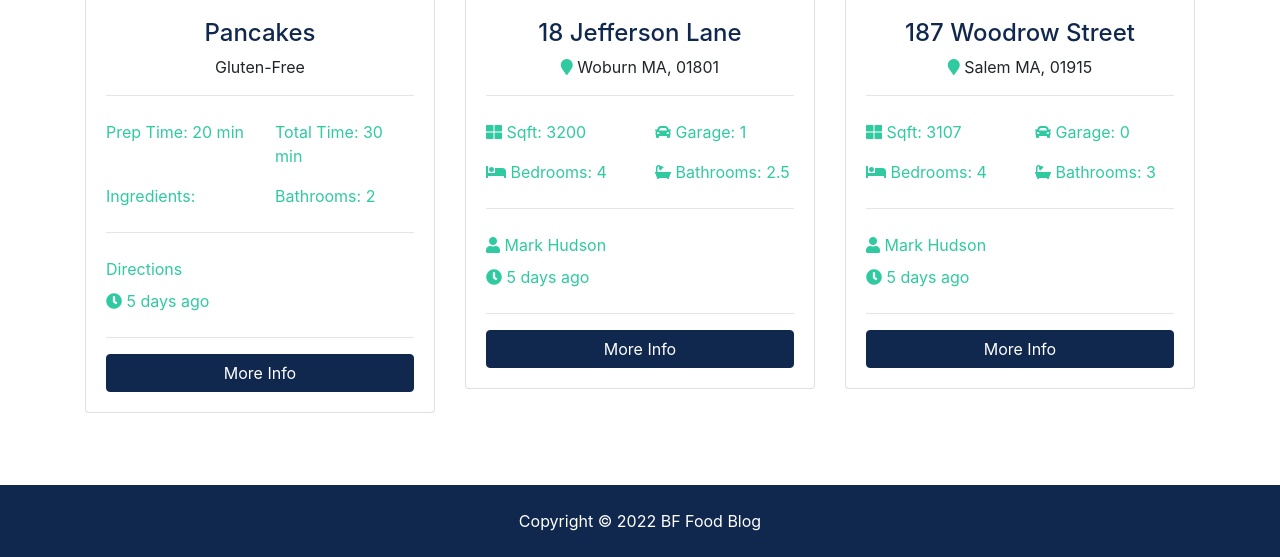
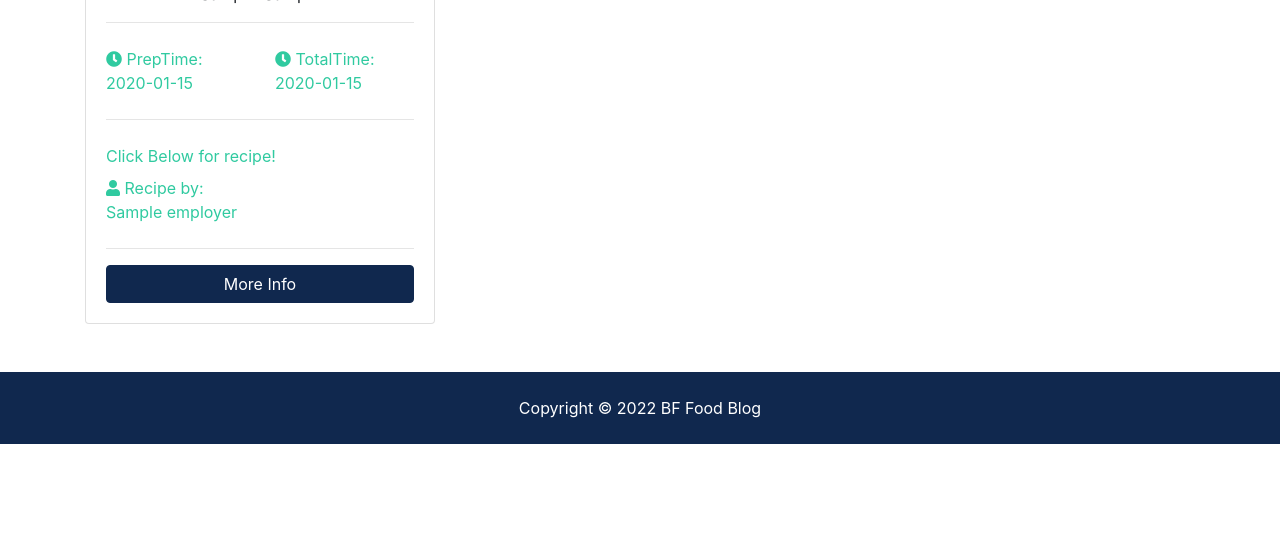
Before and after one commit to Bfatima25/foodblog_project, a Django app: page / in a window 1280 px wide. Shown: the part 1173-1730 px from the top of the page. After the commit the page ends 1617 px from the top, so only its background shows below. Run offline with Django 4.2, Linux system fonts and the light colour scheme; tables that the repository leaves empty hold one stand-in row (values such as "Sample post"); grey boxes marked "Sample" are stand-in pictures; some libraries are stand-ins or nearby versions.

Commit message:
added dynamic content on home page

```diff
--- a/pages/views.py
+++ b/pages/views.py
@@ -1,8 +1,23 @@
 from django.shortcuts import render
 from django.http import HttpResponse
 
+from recipes.models import Recipe
+from employers.models import Employer
+
 def index(request):
-    return render(request, 'pages/index.html')
+    recipes = Recipe.objects.order_by('-list_date').filter(is_published=True)[:3]
+
+    context = {
+        'recipes': recipes
+    }
+
+    return render(request, 'pages/index.html', context)
 
 def about(request):
-    return render(request, 'pages/about.html')
+    #Get all employers
+    employers = Employer.objects.order_by('-hire_date')
+
+    context = {
+        'employers': employers,
+    }
+    return render(request, 'pages/about.html', context)
--- a/recipes/views.py
+++ b/recipes/views.py
@@ -3,7 +3,7 @@ from django.shortcuts import render
 from .models import Recipe
 
 def index(request):
-    recipes = Recipe.objects.all()
+    recipes = Recipe.objects.order_by('-list_date').filter(is_published=True)
 
     context = {
         'recipes': recipes
--- a/templates/pages/index.html
+++ b/templates/pages/index.html
@@ -52,136 +52,47 @@
   </section>
 
   <!-- Recipes -->
-  <section id="recipes" class="py-5">
+  <section id="recipes" class="py-4">
     <div class="container">
-      <h3 class="text-center mb-3">Latest Recipes</h3>
       <div class="row">
-        <!-- recipe 1 -->
+        {% if recipes %}
+          {% for recipe in recipes %}
           <div class="col-md-6 col-lg-4 mb-4">
             <div class="card recipe-preview">
-            <img class="card-img-top" src="assets/img/homes/home-1.jpg" alt="">
-            <div class="card-img-overlay">
-            </div>
+              <img class="card-img-top" src="{{ recipe.photo_main.url }}" alt="">
               <div class="card-body">
                 <div class="recipe-heading text-center">
-                <h4 class="text-primary">Pancakes</h4>
-                <p>Gluten-Free</p>
-              </div>
-              <hr>
-              <div class="row py-2 text-secondary">
-                <div class="col-6">Prep Time: 20 min</div>
-                <div class="col-6">Total Time: 30 min
-                </div>
-              </div>
-              <div class="row py-2 text-secondary">
-                <div class="col-6">
-                  <i></i> Ingredients:</div>
-                <div class="col-6">
-                  <i></i> Bathrooms: 2</div>
+                  <h4 class="text-primary">{{ recipe.title }}</h4>
+                  <p>{{ recipe.Mealtype }}-{{ recipe.Specialdiet }}</p>
                 </div>
                 <hr>
               <div class="row py-2 text-secondary">
                 <div class="col-6">
-                  <i></i> Directions</div>
+                  <i class="fas fa-clock"></i> PrepTime: {{ recipe.preptime }}</div>
+                <div class="col-6">
+                  <i class="fas fa-clock"></i> TotalTime: {{ recipe.totaltime }}</div>
+              </div>
+              <hr>
+              <div class="row py-2 text-secondary">
+                <div class="col-12">
+                  Click Below for recipe!</div>
               </div>
                 <div class="row text-secondary pb-2">
                   <div class="col-6">
-                  <i class="fas fa-clock"></i> 5 days ago</div>
+                    <i class="fas fa-user"></i> Recipe by: {{ recipe.employer }}</div>
                 </div>
                 <hr>
-              <a href="listing.html" class="btn btn-primary btn-block">More Info</a>
+                  <a href="{% url 'recipe' recipe.id %}" class="btn btn-primary btn-block">More Info</a>
                 </div>
               </div>
             </div>
-
-        <!-- Listing 2 -->
-        <div class="col-md-6 col-lg-4 mb-4">
-          <div class="card listing-preview">
-            <img class="card-img-top" src="assets/img/homes/home-2.jpg" alt="">
-            <div class="card-img-overlay">
-              <h2>
-                <span class="badge badge-secondary text-white">$550,000</span>
-              </h2>
+          {% endfor %}
+        {% else %}
+          <div class="col-md-12">
+            <p>No Recipes Available</p>
           </div>
-            <div class="card-body">
-              <div class="listing-heading text-center">
-                <h4 class="text-primary">18 Jefferson Lane</h4>
-                <p>
-                  <i class="fas fa-map-marker text-secondary"></i> Woburn MA, 01801</p>
-              </div>
-              <hr>
-              <div class="row py-2 text-secondary">
-                <div class="col-6">
-                  <i class="fas fa-th-large"></i> Sqft: 3200</div>
-                <div class="col-6">
-                  <i class="fas fa-car"></i> Garage: 1</div>
-              </div>
-              <div class="row py-2 text-secondary">
-                <div class="col-6">
-                  <i class="fas fa-bed"></i> Bedrooms: 4</div>
-                <div class="col-6">
-                  <i class="fas fa-bath"></i> Bathrooms: 2.5</div>
-              </div>
-              <hr>
-              <div class="row py-2 text-secondary">
-                <div class="col-6">
-                  <i class="fas fa-user"></i> Mark Hudson</div>
-              </div>
-              <div class="row text-secondary pb-2">
-                <div class="col-6">
-                  <i class="fas fa-clock"></i> 5 days ago</div>
-              </div>
-              <hr>
-              <a href="listing.html" class="btn btn-primary btn-block">More Info</a>
-            </div>
-          </div>
-        </div>
-
-        <!-- Listing 3 -->
-        <div class="col-md-6 col-lg-4 mb-4">
-          <div class="card listing-preview">
-            <img class="card-img-top" src="assets/img/homes/home-3.jpg" alt="">
-            <div class="card-img-overlay">
-              <h2>
-                <span class="badge badge-secondary text-white">$580,000</span>
-              </h2>
-            </div>
-            <div class="card-body">
-              <div class="listing-heading text-center">
-                <h4 class="text-primary">187 Woodrow Street</h4>
-                <p>
-                  <i class="fas fa-map-marker text-secondary"></i> Salem MA, 01915</p>
-              </div>
-              <hr>
-              <div class="row py-2 text-secondary">
-                <div class="col-6">
-                  <i class="fas fa-th-large"></i> Sqft: 3107</div>
-                <div class="col-6">
-                  <i class="fas fa-car"></i> Garage: 0</div>
-              </div>
-              <div class="row py-2 text-secondary">
-                <div class="col-6">
-                  <i class="fas fa-bed"></i> Bedrooms: 4</div>
-                <div class="col-6">
-                  <i class="fas fa-bath"></i> Bathrooms: 3</div>
-              </div>
-              <hr>
-              <div class="row py-2 text-secondary">
-                <div class="col-6">
-                  <i class="fas fa-user"></i> Mark Hudson</div>
-              </div>
-              <div class="row text-secondary pb-2">
-                <div class="col-6">
-                  <i class="fas fa-clock"></i> 5 days ago</div>
-              </div>
-              <hr>
-              <a href="listing.html" class="btn btn-primary btn-block">More Info</a>
-            </div>
-          </div>
-        </div>
-
+        {% endif %}
       </div>
     </div>
   </section>
-
 {% endblock %}
```
Also changed, not shown: templates/recipes/recipes.html (+0 -22 lines). Lines whose indentation alone changed are shown as unchanged.
